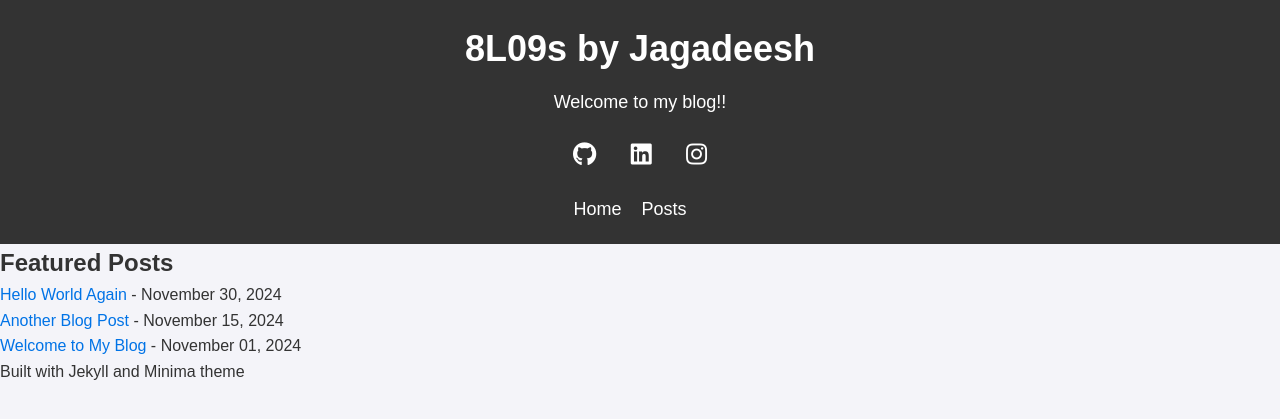
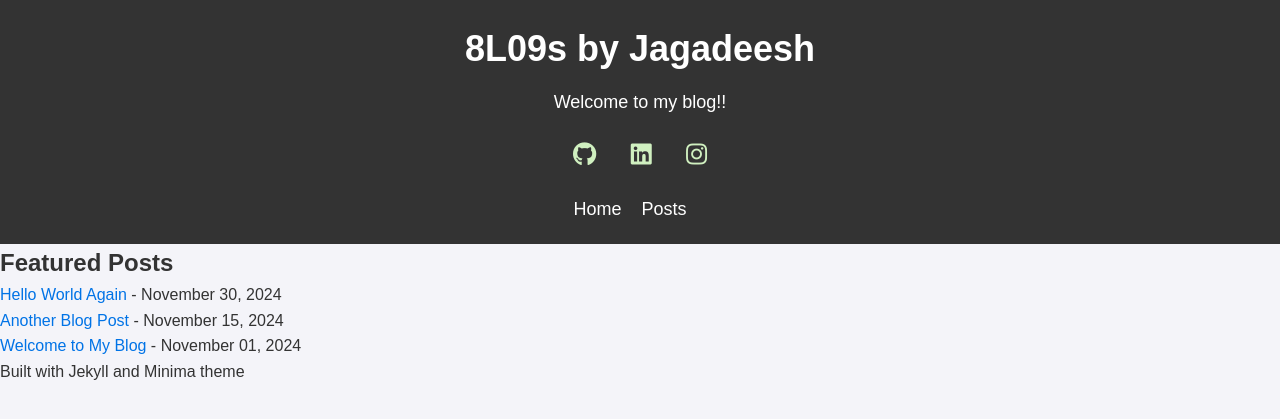
Before and after one commit to Mummanajagadeesh/8L09, a Jekyll site: the page built from index.md, in a window 1280 px wide. Shown: the top 419 px of the page. Built offline with Jekyll 4.4.1, drawn with Linux system fonts in a browser that asks for light colours.

Commit message:
Update style.css

```diff
--- a/assets/css/style.css
+++ b/assets/css/style.css
@@ -64,7 +64,7 @@ header nav ul li a:hover {
 .social-links a {
   margin: 0 15px;
   font-size: 24px;
-  color: #fff;  /* White icons */
+  color: #d0f0c0;  /* White icons */
   transition: color 0.3s;
 }
 
```
